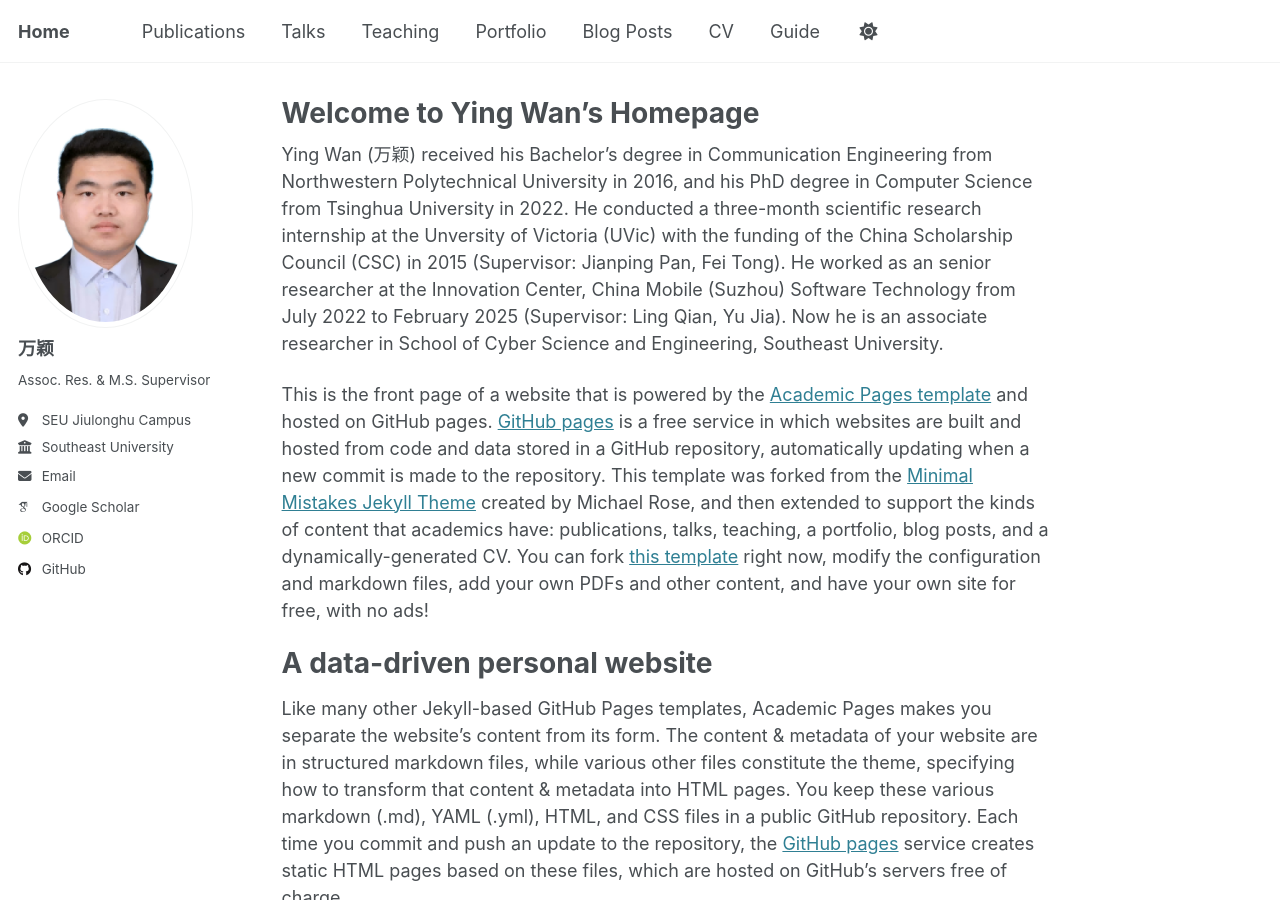
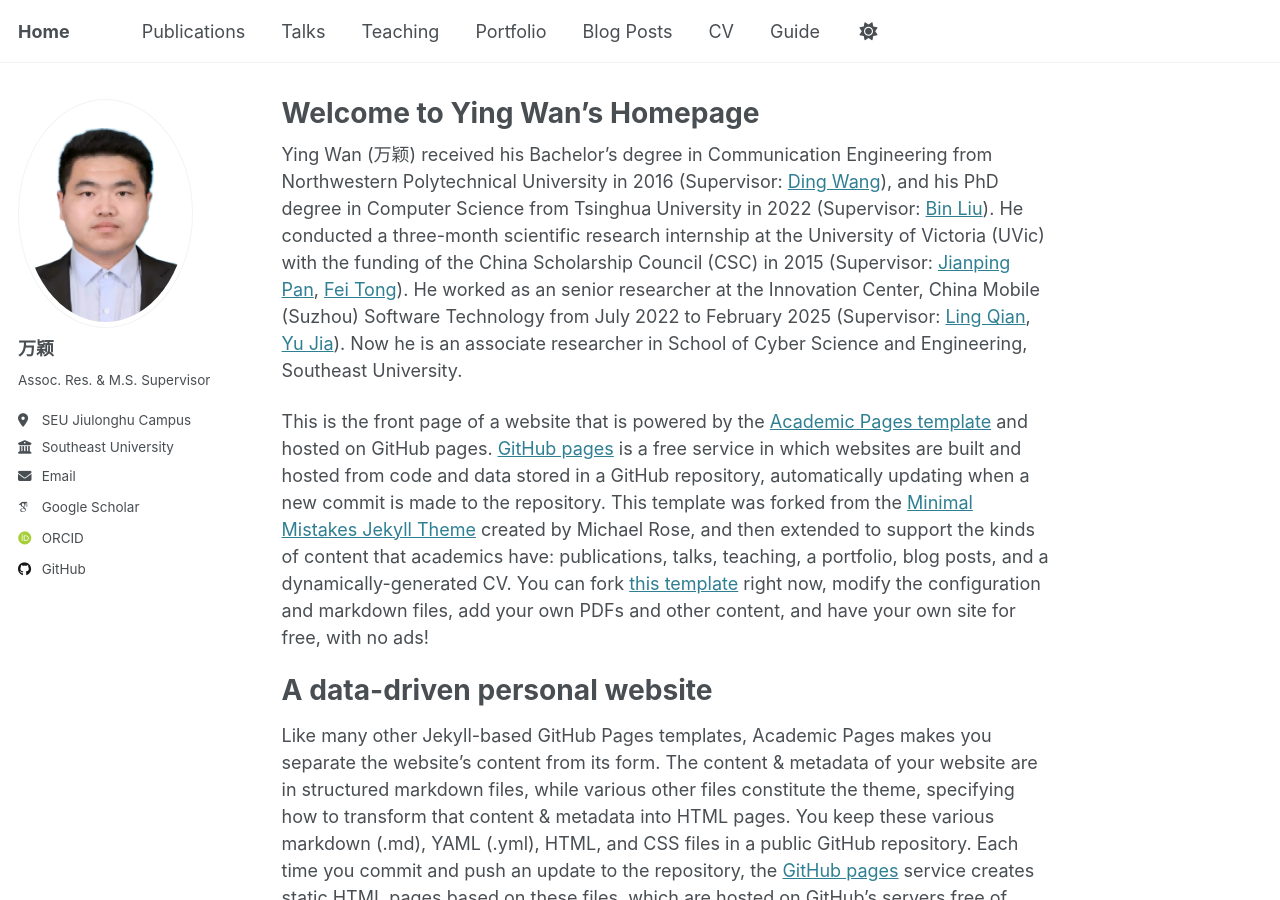
Before and after one commit to wany16/wany16.github.io, a Jekyll site: the page built from _pages/about.md, in a window 1280 px wide and 900 px high. Built offline with Jekyll 4.4.1, drawn with Linux system fonts in a browser that asks for light colours; some web fonts are replaced.

Commit message:
Initial commit for example

```diff
--- a/_pages/about.md
+++ b/_pages/about.md
@@ -7,10 +7,10 @@
   - /about.html
 ---
 
-Ying Wan (万颖) received his Bachelor's degree in Communication Engineering from Northwestern Polytechnical University in 2016,
-and his PhD degree in Computer Science from Tsinghua University in 2022.
-He conducted a three-month scientific research internship at the Unversity of Victoria (UVic) with the funding of the China Scholarship Council (CSC) in 2015 (Supervisor: Jianping Pan, Fei Tong).
-He worked as an senior researcher at the Innovation Center, China Mobile (Suzhou) Software Technology from July 2022 to February 2025 (Supervisor: Ling Qian, Yu Jia).
+Ying Wan (万颖) received his Bachelor's degree in Communication Engineering from Northwestern Polytechnical University in 2016 (Supervisor: [Ding Wang](https://teacher.nwpu.edu.cn/wangding.html)),
+and his PhD degree in Computer Science from Tsinghua University in 2022 (Supervisor: [Bin Liu](https://www.cs.tsinghua.edu.cn/info/1126/3587.htm)).
+He conducted a three-month scientific research internship at the University of Victoria (UVic) with the funding of the China Scholarship Council (CSC) in 2015 (Supervisor: [Jianping Pan](https://www.uvic.ca/ecs/computerscience/people/faculty/profiles/pan-jianping.php), [Fei Tong](https://fei-tong.github.io/)).
+He worked as an senior researcher at the Innovation Center, China Mobile (Suzhou) Software Technology from July 2022 to February 2025 (Supervisor: [Ling Qian](https://www.cnii.com.cn/gxxww/rmydb/202111/t20211110_321826.html), [Yu Jia](https://zhuanlan.zhihu.com/p/406240028)).
 Now he is an associate researcher in School of Cyber Science and Engineering, Southeast University.
 
 This is the front page of a website that is powered by the [Academic Pages template](https://github.com/academicpages/academicpages.github.io) and hosted on GitHub pages. [GitHub pages](https://pages.github.com) is a free service in which websites are built and hosted from code and data stored in a GitHub repository, automatically updating when a new commit is made to the repository. This template was forked from the [Minimal Mistakes Jekyll Theme](https://mmistakes.github.io/minimal-mistakes/) created by Michael Rose, and then extended to support the kinds of content that academics have: publications, talks, teaching, a portfolio, blog posts, and a dynamically-generated CV. You can fork [this template](https://github.com/academicpages/academicpages.github.io) right now, modify the configuration and markdown files, add your own PDFs and other content, and have your own site for free, with no ads!
```
